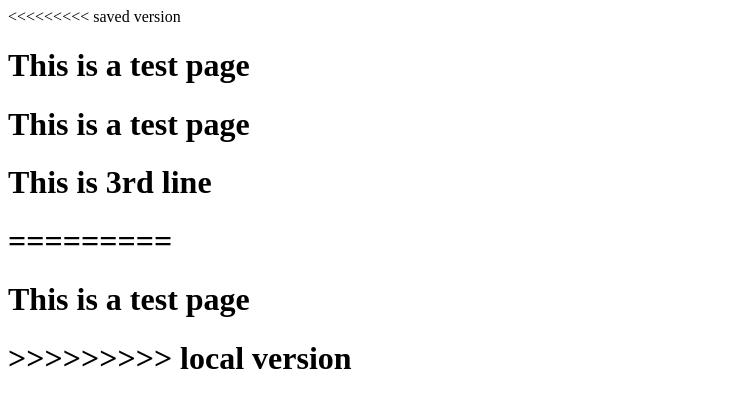
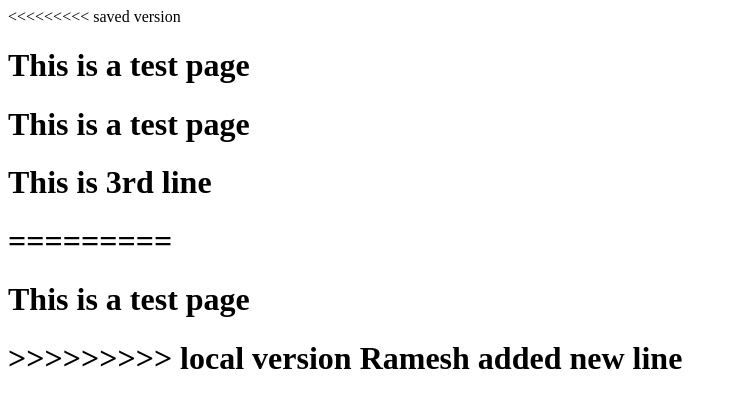
Before and after one commit to RameshAdhi/RameshTest, a plain HTML site: page index.html in a window 1280 px wide. Shown: the whole page, without its empty margins (0-737 px from the left). Drawn offline with Linux system fonts and the light colour scheme.

Commit message:
Update index.html

```diff
--- a/index.html
+++ b/index.html
@@ -6,3 +6,4 @@
 =========
 <h1> This is a test page <h1>
 >>>>>>>>> local version
+  Ramesh added new line
```
